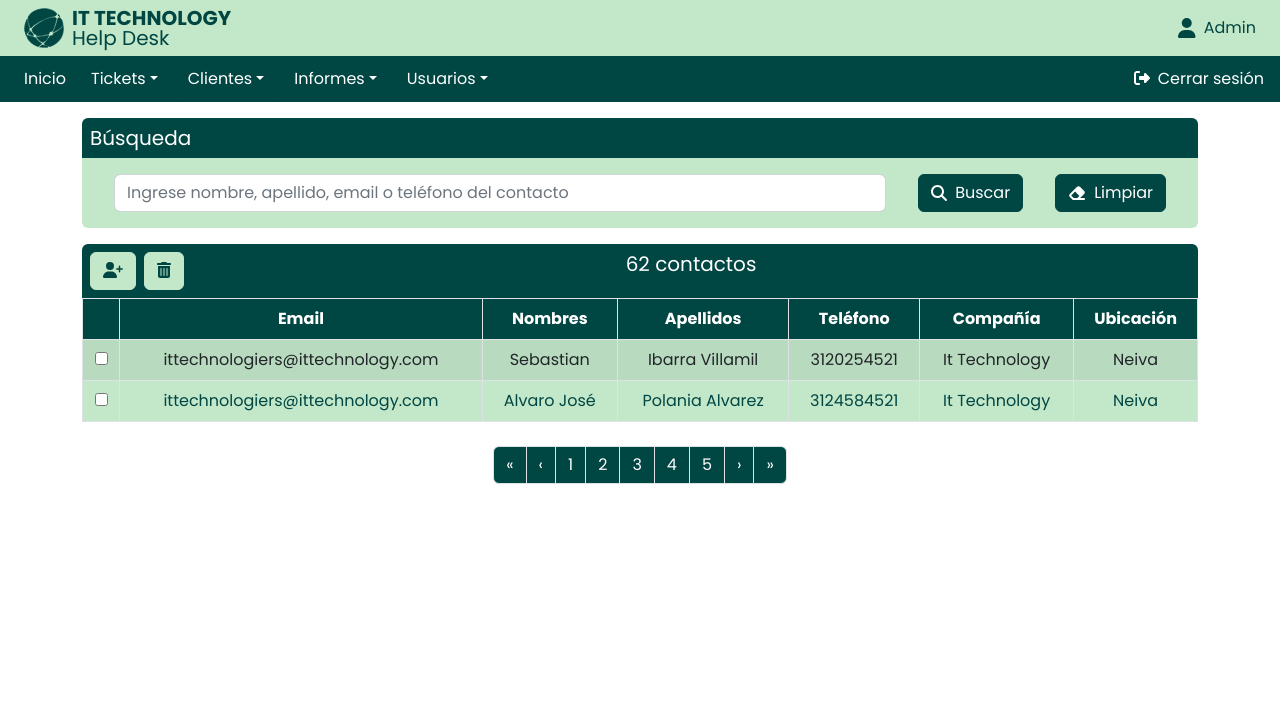
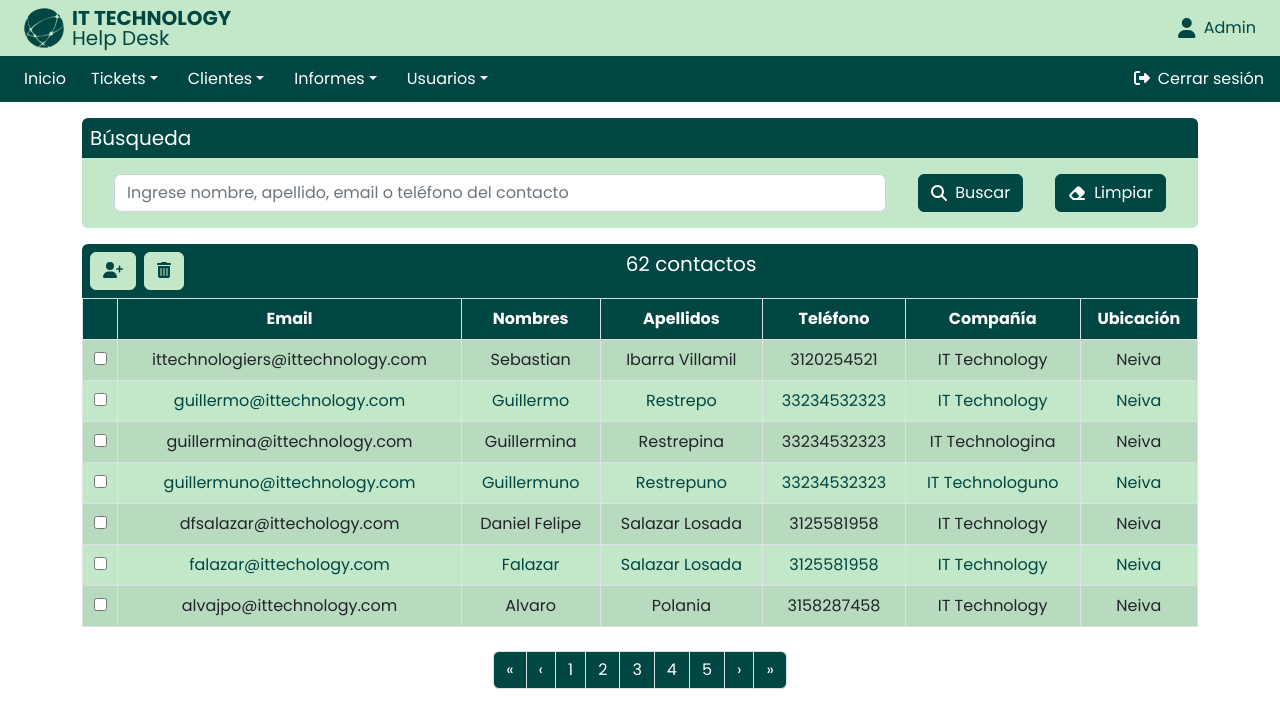
Before and after one commit to sebastianiv21/it-helpdesk, a React (Create React App) app in the folder client/: page /listado-clientes in a window 1280 px wide. Shown: the top 728 px of the page. Built offline with nearby package versions, Linux system fonts and the light colour scheme.

Commit message:
Agregados registros de tablas informes y clientes

```diff
--- a/client/src/components/Boton.jsx
+++ b/client/src/components/Boton.jsx
@@ -1,10 +1,10 @@
 import { FontAwesomeIcon } from '@fortawesome/react-fontawesome'
 
-const Boton = ({ texto, icono, estilos }) => {
+const Boton = ({ texto, icono, estilos, colorBtn, colorTxt }) => {
   return (
-    <button className={`btn btn-primary text-white ${estilos}`}>
+    <button className={`btn btn-${colorBtn} text-${colorTxt} ${estilos}`}>
       <FontAwesomeIcon icon={icono} />
-      <span className='ms-2'>{texto}</span>
+      <span className={texto && `ms-2`}>{texto}</span>
     </button>
   )
 }
--- a/client/src/components/CampoFormulario.jsx
+++ b/client/src/components/CampoFormulario.jsx
@@ -5,7 +5,7 @@ const CampoFormulario = ({ nombre, etiqueta }) => {
         htmlFor={nombre}
         className='form-label m-0'
       >
-        {etiqueta}(*)
+        {etiqueta} (*)
       </label>
       <input
         type='text'
--- /dev/null
+++ b/client/src/components/FilaCliente.jsx
@@ -0,0 +1,24 @@
+const FilaCliente = ({
+  email,
+  nombres,
+  apellidos,
+  telefono,
+  compania,
+  ubicacion,
+}) => {
+  return (
+    <tr>
+      <td>
+        <input type='checkbox' />
+      </td>
+      <td>{email}</td>
+      <td>{nombres}</td>
+      <td>{apellidos}</td>
+      <td>{telefono}</td>
+      <td>{compania}</td>
+      <td>{ubicacion}</td>
+    </tr>
+  )
+}
+
+export default FilaCliente
--- /dev/null
+++ b/client/src/components/FilaInforme.jsx
@@ -0,0 +1,21 @@
+const FilaInforme = ({ compania, fechaCreacion }) => {
+  return (
+    <tr>
+      <td>
+        <input
+          type='checkbox'
+          name=''
+          id=''
+        />
+      </td>
+      <td>
+        <p className='m-0'>{compania}</p>
+      </td>
+      <td>
+        <p className='m-0'>{fechaCreacion}</p>
+      </td>
+    </tr>
+  )
+}
+
+export default FilaInforme
--- a/client/src/pages/ListadoClientes.jsx
+++ b/client/src/pages/ListadoClientes.jsx
@@ -1,49 +1,76 @@
-import { FontAwesomeIcon } from "@fortawesome/react-fontawesome";
+import { useState } from 'react'
 import {
   faMagnifyingGlass,
   faEraser,
   faUserPlus,
   faTrashCan,
-} from "@fortawesome/free-solid-svg-icons";
-import { Pagination, PaginationItem, PaginationLink, Table } from "reactstrap";
+} from '@fortawesome/free-solid-svg-icons'
+import { Pagination, PaginationItem, PaginationLink, Table } from 'reactstrap'
+import FilaCliente from '../components/FilaCliente'
+import Boton from '../components/Boton'
+import ListadoClientesData from '../shared/ListadoClientesData'
 
 const ListadoClientes = () => {
+  const [clientes, setClientes] = useState(ListadoClientesData)
+
+  const listaCliente = clientes.map((item) => (
+    <FilaCliente
+      email={item.email}
+      nombres={item.nombres}
+      apellidos={item.apellidos}
+      telefono={item.telefono}
+      compania={item.compania}
+      ubicacion={item.ubicacion}
+      key={item.id}
+    />
+  ))
+
   return (
-    <div className="container d-flex flex-column gap-3 mt-3">
+    <div className='container d-flex flex-column gap-3 mt-3'>
       <div>
         {/* <!--modulo busqueda--> */}
 
-        <h5 className="bg-primary text-white p-2 m-0 rounded-top">Búsqueda</h5>
-        <form className="bg-secondary rounded-bottom p-2 px-4 d-flex gap-3 justify-content-around">
+        <h5 className='bg-primary text-white p-2 m-0 rounded-top'>Búsqueda</h5>
+        <form className='bg-secondary rounded-bottom p-2 px-4 d-flex gap-3 justify-content-around'>
           <input
-            type="text"
-            name="busqueda"
-            id="busqueda"
-            className="form-control m-2"
-            placeholder="Ingrese nombre, apellido, email o teléfono del contacto"
+            type='text'
+            name='busqueda'
+            id='busqueda'
+            className='form-control m-2'
+            placeholder='Ingrese nombre, apellido, email o teléfono del contacto'
           />
-          <button className="btn btn-primary text-white d-flex align-items-center m-2">
-            <FontAwesomeIcon icon={faMagnifyingGlass} />
-            <span className="ms-2">Buscar</span>
-          </button>
-          <button className="btn btn-primary text-white d-flex align-items-center m-2">
-            <FontAwesomeIcon icon={faEraser} />
-            <span className="ms-2">Limpiar</span>
-          </button>
+          <Boton
+            icono={faMagnifyingGlass}
+            colorBtn='primary'
+            colorTxt='white'
+            texto='Buscar'
+            estilos='d-flex align-items-center m-2'
+          />
+          <Boton
+            icono={faEraser}
+            colorBtn='primary'
+            colorTxt='white'
+            texto='Limpiar'
+            estilos='d-flex align-items-center m-2'
+          />
         </form>
       </div>
       <div>
         {/* <!--listado de contactos--> */}
         <div>
           {/* <!--Primera fila--> */}
-          <div className="bg-primary rounded-top p-2 d-flex gap-2">
-            <button className="btn btn-secondary text-primary">
-              <FontAwesomeIcon icon={faUserPlus} />
-            </button>
-            <button className="btn btn-secondary text-primary">
-              <FontAwesomeIcon icon={faTrashCan} />
-            </button>
-            <h5 className="text-white m-0 mx-auto">62 contactos</h5>
+          <div className='bg-primary rounded-top p-2 d-flex gap-2'>
+            <Boton
+              icono={faUserPlus}
+              colorBtn='secondary'
+              colorTxt='primary'
+            />
+            <Boton
+              icono={faTrashCan}
+              colorBtn='secondary'
+              colorTxt='primary'
+            />
+            <h5 className='text-white m-0 mx-auto'>62 contactos</h5>
           </div>
           {/* <table className="table table-hover table-bordered text-center"> */}
           <Table
@@ -51,9 +78,9 @@ const ListadoClientes = () => {
             hover
             responsive
             striped
-  className="text-center"
+            className='text-center'
           >
-            <thead className="bg-primary text-white">
+            <thead className='bg-primary text-white'>
               <tr>
                 <th></th>
                 <th>Email</th>
@@ -64,34 +91,11 @@ const ListadoClientes = () => {
                 <th>Ubicación</th>
               </tr>
             </thead>
-            <tbody className="bg-secondary text-primary">
-              <tr>
-                <td>
-                  <input type="checkbox" />
-                </td>
-                <td>ittechnologiers@ittechnology.com</td>
-                <td>Sebastian</td>
-                <td>Ibarra Villamil</td>
-                <td>3120254521</td>
-                <td>It Technology</td>
-                <td>Neiva</td>
-              </tr>
-              <tr>
-                <td>
-                  <input type="checkbox" />
-                </td>
-                <td>ittechnologiers@ittechnology.com</td>
-                <td>Alvaro José</td>
-                <td>Polania Alvarez</td>
-                <td>3124584521</td>
-                <td>It Technology</td>
-                <td>Neiva</td>
-              </tr>
-            </tbody>
+            <tbody className='bg-secondary text-primary'>{listaCliente}</tbody>
             {/* </table> */}
           </Table>
         </div>
-        <div className="mt-2 d-flex justify-content-center">
+        <div className='mt-2 d-flex justify-content-center'>
           {/* <!--Botones--> */}
           {/* <button className="btn btn-primary text-white">1</button>
           <button className="btn btn-primary text-white">2</button>
@@ -101,37 +105,78 @@ const ListadoClientes = () => {
           <button className="btn btn-primary text-white">...</button> */}
           <Pagination>
             <PaginationItem>
-            <PaginationLink first href="#" className="bg-primary text-white" />
+              <PaginationLink
+                first
+                href='#'
+                className='bg-primary text-white'
+              />
             </PaginationItem>
             <PaginationItem>
-            <PaginationLink href="#" previous className="bg-primary text-white"  />
+              <PaginationLink
+                href='#'
+                previous
+                className='bg-primary text-white'
+              />
             </PaginationItem>
             <PaginationItem>
-            <PaginationLink href="#" className="bg-primary text-white" >1</PaginationLink>
+              <PaginationLink
+                href='#'
+                className='bg-primary text-white'
+              >
+                1
+              </PaginationLink>
             </PaginationItem>
             <PaginationItem>
-            <PaginationLink href="#" className="bg-primary text-white" >2</PaginationLink>
+              <PaginationLink
+                href='#'
+                className='bg-primary text-white'
+              >
+                2
+              </PaginationLink>
             </PaginationItem>
             <PaginationItem>
-            <PaginationLink href="#" className="bg-primary text-white" >3</PaginationLink>
+              <PaginationLink
+                href='#'
+                className='bg-primary text-white'
+              >
+                3
+              </PaginationLink>
             </PaginationItem>
             <PaginationItem>
-            <PaginationLink href="#" className="bg-primary text-white" >4</PaginationLink>
+              <PaginationLink
+                href='#'
+                className='bg-primary text-white'
+              >
+                4
+              </PaginationLink>
             </PaginationItem>
             <PaginationItem>
-            <PaginationLink href="#" className="bg-primary text-white" >5</PaginationLink>
+              <PaginationLink
+                href='#'
+                className='bg-primary text-white'
+              >
+                5
+              </PaginationLink>
             </PaginationItem>
             <PaginationItem>
-            <PaginationLink href="#" next className="bg-primary text-white"  />
+              <PaginationLink
+                href='#'
+                next
+                className='bg-primary text-white'
+              />
             </PaginationItem>
             <PaginationItem>
-            <PaginationLink href="#" last className="bg-primary text-white"  />
+              <PaginationLink
+                href='#'
+                last
+                className='bg-primary text-white'
+              />
             </PaginationItem>
           </Pagination>
         </div>
       </div>
     </div>
-  );
-};
+  )
+}
 
-export default ListadoClientes;
+export default ListadoClientes
--- a/client/src/pages/ListadoInformes.jsx
+++ b/client/src/pages/ListadoInformes.jsx
@@ -1,99 +1,102 @@
-import { FontAwesomeIcon } from "@fortawesome/react-fontawesome";
-import { faDownload, faTrashCan } from "@fortawesome/free-solid-svg-icons";
-import { Pagination, PaginationItem, PaginationLink, Table } from "reactstrap";
+import { useState } from 'react'
+import { faDownload, faTrashCan } from '@fortawesome/free-solid-svg-icons'
+import { Pagination, PaginationItem, PaginationLink, Table } from 'reactstrap'
+import Boton from '../components/Boton'
+import FilaInforme from '../components/FilaInforme'
+import ListadoInformesData from '../shared/ListadoInformesData'
 
 const ListadoInformes = () => {
+  const [informes, setInformes] = useState(ListadoInformesData)
+
+  const listaInforme = informes.map((item) => (
+    <FilaInforme
+      compania={item.compania}
+      fechaCreacion={item.fechaCreacion}
+      key={item.id}
+    />
+  ))
+
   return (
-    <div className="container">
-      <div className="row">
-        <div className="bg-primary d-flex p-2 position-relative rounded-top mt-3 align-items-center">
+    <div className='container'>
+      <div className='row'>
+        <div className='bg-primary d-flex p-2 position-relative rounded-top mt-3 align-items-center'>
           {/* <!--Primera fila--> */}
-          <button className="btn btn-secondary text-primary me-2 ms-2">
-            <FontAwesomeIcon icon={faDownload} />
-          </button>
-          <button className="btn btn-secondary text-primary">
-            <FontAwesomeIcon icon={faTrashCan} />
-          </button>
-          <h5 className="text-white m-0 mx-auto">34 informes</h5>
+
+          <Boton
+            icono={faDownload}
+            estilos='me-2 ms-2'
+            colorBtn='secondary'
+            colorTxt='primary'
+          />
+          <Boton
+            icono={faTrashCan}
+            colorBtn='secondary'
+            colorTxt='primary'
+          />
+          <h5 className='text-white m-0 mx-auto'>34 informes</h5>
         </div>
-        <div className="p-0">
+        <div className='p-0'>
           {/* <table className="table table-bordered table-hover text-center"> */}
           <Table
             bordered
             hover
             responsive
             striped
-  className="text-center"
+            className='text-center'
           >
-            <thead className="bg-primary text-white">
+            <thead className='bg-primary text-white'>
               <tr>
                 <th></th>
                 <th>
-                  <label htmlFor="compania" className="form-label text-center">
+                  <label
+                    htmlFor='compania'
+                    className='form-label text-center'
+                  >
                     Compañía
                   </label>
-                  <div className="mx-auto">
+                  <div className='mx-auto'>
                     <select
-                      name="compania"
-                      id="compania"
-                      className="form-select"
+                      name='compania'
+                      id='compania'
+                      className='form-select'
                     >
-                      <option selected value="" disabled>
+                      <option
+                        selected
+                        value=''
+                        disabled
+                      >
                         Seleccionar...
                       </option>
-                      <option value="FAM">Fundacion alto magdalena</option>
-                      <option value="varisur">Varisur</option>
-                      <option value="LCC">Liga contra el cancer</option>
+                      <option value='FAM'>Fundacion alto magdalena</option>
+                      <option value='varisur'>Varisur</option>
+                      <option value='LCC'>Liga contra el cancer</option>
                     </select>
                   </div>
                 </th>
                 <th>
                   <label
-                    htmlFor="fechaCreacion"
-                    className="form-label text-center"
+                    htmlFor='fechaCreacion'
+                    className='form-label text-center'
                   >
                     Fecha de creación
                   </label>
-                  <div className="mx-auto">
+                  <div className='mx-auto'>
                     <input
-                      type="date"
-                      name="fechaCreacion"
-                      id="fechaCreacion"
-                      className="form-control"
+                      type='date'
+                      name='fechaCreacion'
+                      id='fechaCreacion'
+                      className='form-control'
                     />
                   </div>
                 </th>
               </tr>
             </thead>
-            <tbody className="bg-secondary">
-              <tr>
-                <td>
-                  <input type="checkbox" name="" id="" />
-                </td>
-                <td>
-                  <p className="m-0">IT TECHNOLOGY</p>
-                </td>
-                <td>
-                  <p className="m-0">21-Abril-2022</p>
-                </td>
-              </tr>
-              <tr>
-                <td>
-                  <input type="checkbox" name="" id="" />
-                </td>
-                <td>
-                  <p className="m-0">IT TECHNOLOGY</p>
-                </td>
-                <td>
-                  <p className="m-0">30-Agosto-2022</p>
-                </td>
-              </tr>
-            </tbody>
+            <tbody className='bg-secondary'>{listaInforme}</tbody>
             {/* </table> */}
           </Table>
         </div>
       </div>
-      <div className="d-flex justify-content-center">
+      <div className='d-flex justify-content-center'>
         {/* <!--Botones--> */}
         {/* <div className="mx-auto">
           <button className="btn btn-primary text-white mx-1">1</button>
@@ -105,36 +108,77 @@ const ListadoInformes = () => {
         </div> */}
         <Pagination>
           <PaginationItem>
-            <PaginationLink first href="#" className="bg-primary text-white" />
+            <PaginationLink
+              first
+              href='#'
+              className='bg-primary text-white'
+            />
           </PaginationItem>
           <PaginationItem>
-            <PaginationLink href="#" previous className="bg-primary text-white"  />
+            <PaginationLink
+              href='#'
+              previous
+              className='bg-primary text-white'
+            />
           </PaginationItem>
           <PaginationItem>
-            <PaginationLink href="#" className="bg-primary text-white" >1</PaginationLink>
+            <PaginationLink
+              href='#'
+              className='bg-primary text-white'
+            >
+              1
+            </PaginationLink>
           </PaginationItem>
           <PaginationItem>
-            <PaginationLink href="#" className="bg-primary text-white" >2</PaginationLink>
+            <PaginationLink
+              href='#'
+              className='bg-primary text-white'
+            >
+              2
+            </PaginationLink>
           </PaginationItem>
           <PaginationItem>
-            <PaginationLink href="#" className="bg-primary text-white" >3</PaginationLink>
+            <PaginationLink
+              href='#'
+              className='bg-primary text-white'
+            >
+              3
+            </PaginationLink>
           </PaginationItem>
           <PaginationItem>
-            <PaginationLink href="#" className="bg-primary text-white" >4</PaginationLink>
+            <PaginationLink
+              href='#'
+              className='bg-primary text-white'
+            >
+              4
+            </PaginationLink>
           </PaginationItem>
           <PaginationItem>
-            <PaginationLink href="#" className="bg-primary text-white" >5</PaginationLink>
+            <PaginationLink
+              href='#'
+              className='bg-primary text-white'
+            >
+              5
+            </PaginationLink>
           </PaginationItem>
           <PaginationItem>
-            <PaginationLink href="#" next className="bg-primary text-white"  />
+            <PaginationLink
+              href='#'
+              next
+              className='bg-primary text-white'
+            />
           </PaginationItem>
           <PaginationItem>
-            <PaginationLink href="#" last className="bg-primary text-white"  />
+            <PaginationLink
+              href='#'
+              last
+              className='bg-primary text-white'
+            />
           </PaginationItem>
         </Pagination>
       </div>
     </div>
-  );
-};
+  )
+}
 
-export default ListadoInformes;
+export default ListadoInformes
--- a/client/src/pages/RegistrarCliente.jsx
+++ b/client/src/pages/RegistrarCliente.jsx
@@ -43,11 +43,15 @@ const RegistrarCliente = () => {
               texto='Cancelar'
               icono={faBan}
               estilos='me-3'
+              colorBtn='primary'
+              colorTxt='white'
             />
             <Boton
               texto='Guardar'
               icono={faFloppyDisk}
               estilos='me-5'
+              colorBtn='primary'
+              colorTxt='white'
             />
           </div>
         </form>
--- /dev/null
+++ b/client/src/shared/ListadoClientesData.js
@@ -0,0 +1,67 @@
+const ListadoClientesData = [
+  {
+    id: 1,
+    email: 'ittechnologiers@ittechnology.com',
+    nombres: 'Sebastian',
+    apellidos: 'Ibarra Villamil',
+    telefono: '3120254521',
+    compania: 'IT Technology',
+    ubicacion: 'Neiva',
+  },
+  {
+    id: 2,
+    email: 'guillermo@ittechnology.com',
+    nombres: 'Guillermo',
+    apellidos: 'Restrepo',
+    telefono: '33234532323',
+    compania: 'IT Technology',
+    ubicacion: 'Neiva',
+  },
+  {
+    id: 3,
+    email: 'guillermina@ittechnology.com',
+    nombres: 'Guillermina',
+    apellidos: 'Restrepina',
+    telefono: '33234532323',
+    compania: 'IT Technologina',
+    ubicacion: 'Neiva',
+  },
+  {
+    id: 4,
+    email: 'guillermuno@ittechnology.com',
+    nombres: 'Guillermuno',
+    apellidos: 'Restrepuno',
+    telefono: '33234532323',
+    compania: 'IT Technologuno',
+    ubicacion: 'Neiva',
+  },
+  {
+    id: 5,
+    email: 'dfsalazar@ittechology.com',
+    nombres: 'Daniel Felipe',
+    apellidos: 'Salazar Losada',
+    telefono: '3125581958',
+    compania: 'IT Technology',
+    ubicacion: 'Neiva',
+  },
+  {
+    id: 6,
+    email: 'falazar@ittechology.com',
+    nombres: 'Falazar',
+    apellidos: 'Salazar Losada',
+    telefono: '3125581958',
+    compania: 'IT Technology',
+    ubicacion: 'Neiva',
+  },
+  {
+    id: 7,
+    email: 'alvajpo@ittechnology.com',
+    nombres: 'Alvaro',
+    apellidos: 'Polania',
+    telefono: '3158287458',
+    compania: 'IT Technology',
+    ubicacion: 'Neiva',
+  },
+]
+
+export default ListadoClientesData
--- /dev/null
+++ b/client/src/shared/ListadoInformesData.js
@@ -0,0 +1,19 @@
+const ListadoInformesData = [
+  {
+    id: 1,
+    compania: 'IT Technology',
+    fechaCreacion: '20-08-2021',
+  },
+  {
+    id: 2,
+    compania: 'Varisur',
+    fechaCreacion: '12-04-2022',
+  },
+  { id: 3, compania: 'Liga contra el Cáncer', fechaCreacion: '14-07-2019' },
+  { id: 4, compania: 'IT Technology', fechaCreacion: '05-09-2022' },
+  { id: 5, compania: 'Varisur', fechaCreacion: '08-11-2021' },
+  { id: 6, compania: 'IT Technology', fechaCreacion: '30-10-2020' },
+  { id: 7, compania: 'EVL', fechaCreacion: '21-10-2022' },
+]
+
+export default ListadoInformesData
```
Also changed, not shown: client/src/pages/GenerarInforme.jsx (+63 -27 lines). Lines whose indentation alone changed are shown as unchanged.
